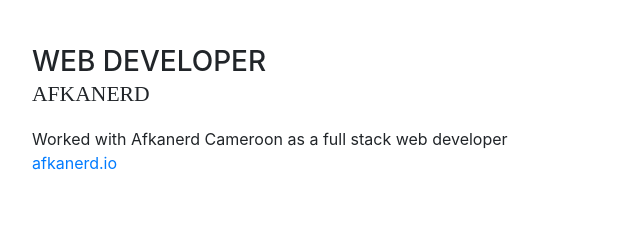
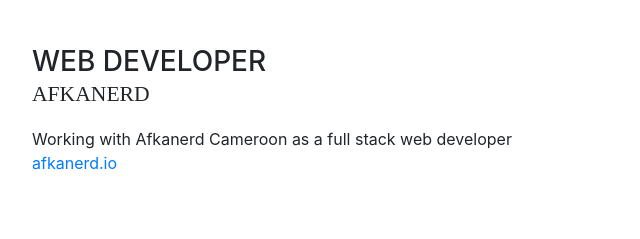
Before and after one commit to DON-BRAN/PromiseFru.github.io, a website with bundled scripts: page index.html in a window 1280 px wide. Shown: the part 1101-1340 px from the top of the page, 288-928 px from the left. Built offline with nearby package versions, Linux system fonts and the light colour scheme; a web font is replaced by a local one.

Commit message:
updates made

```diff
--- a/index.html
+++ b/index.html
@@ -8,7 +8,7 @@
   <meta name="description" content="">
   <meta name="author" content="">
 
-  <title>Resume - Start Bootstrap Theme</title>
+  <title>Promise Fru Resume</title>
 
   <!-- Bootstrap core CSS -->
   <link href="vendor/bootstrap/css/bootstrap.min.css" rel="stylesheet">
@@ -121,7 +121,7 @@
           <div class="resume-content mr-auto">
             <h3 class="mb-0">Web Developer</h3>
             <div class="subheading mb-3">Afkanerd</div>
-            <p>Worked with Afkanerd Cameroon as a full stack web developer <br>
+            <p>Working with Afkanerd Cameroon as a full stack web developer <br>
               <a href="https://afkanerd.io/">afkanerd.io</a>
             </p>
           </div>
```
